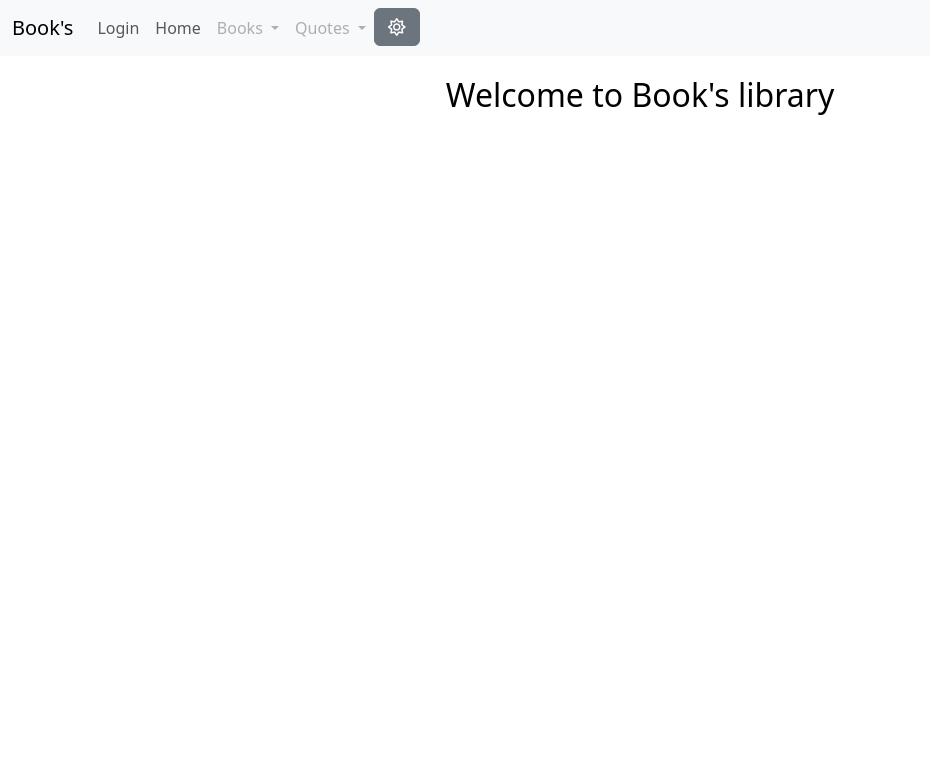
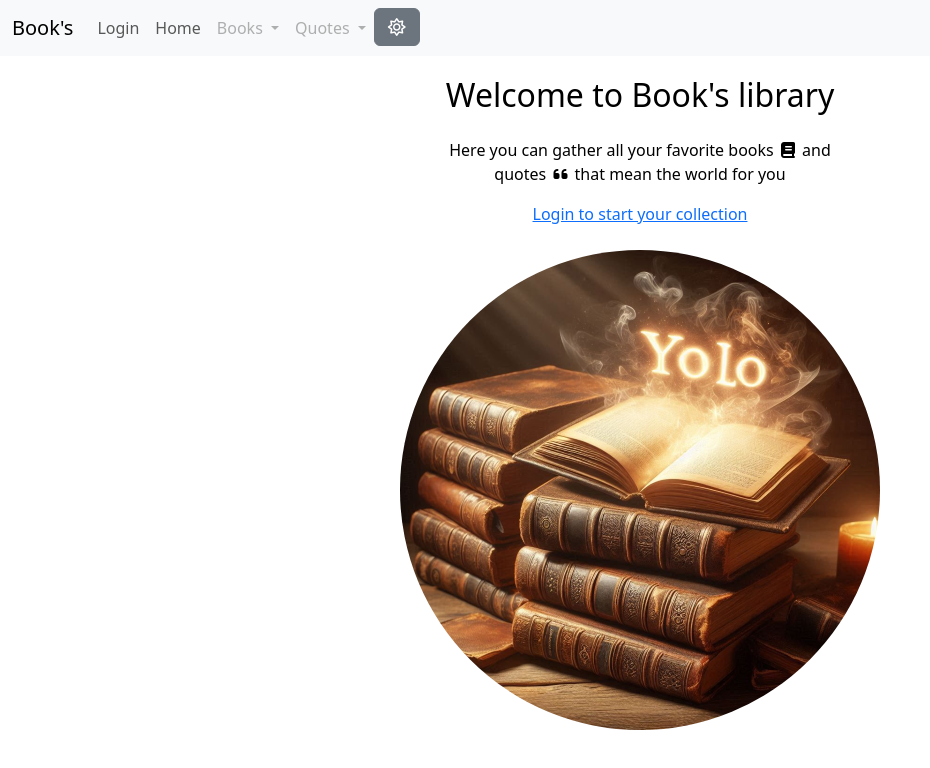
Before and after one commit to LolloGro/BookApp, an Angular app in the folder Frontend/BookFrontend/: page / in a window 1280 px wide. Shown: the top 768 px of the page, without its empty margins (0-930 px from the left). Built offline with nearby package versions, Linux system fonts and the light colour scheme.

Commit message:
Adjusted homepage by adding image and adding check if user is logged in to alter which text is displayed

```diff
--- a/Frontend/BookFrontend/src/app/pages/home/home.css
+++ b/Frontend/BookFrontend/src/app/pages/home/home.css
@@ -0,0 +1,13 @@
+.home{
+  display: flex;
+  flex-direction: column;
+  align-items: center;
+}
+
+.home-text{
+  max-width: 400px;
+  display: flex;
+  flex-direction: column;
+  justify-content: center;
+  align-items: center;
+}
--- a/Frontend/BookFrontend/src/app/pages/home/home.html
+++ b/Frontend/BookFrontend/src/app/pages/home/home.html
@@ -1 +1,18 @@
-<h2>Welcome to Book's library</h2>
+@if(isLoggedIn$ | async){
+  <div class="home">
+    <h2 class="mb-4">Welcome back to Book's library</h2>
+    <div class="home-text">
+      <p class="text-center">Here you can gather all your favorite books <span><i class="fa-solid fa-book"></i></span> and quotes <span><i class="fa-solid fa-quote-left"></i></span> that mean the world for you</p>
+    </div>
+    <img src="/images/yolo.bmp" class="img-fluid mt-4 mb-2 rounded-circle" alt="old books and a open book with the text yolo">
+  </div>
+}@else{
+  <div class="home">
+    <h2 class="mb-4">Welcome to Book's library</h2>
+    <div class="home-text">
+      <p class="text-center">Here you can gather all your favorite books <span><i class="fa-solid fa-book"></i></span> and quotes <span><i class="fa-solid fa-quote-left"></i></span> that mean the world for you</p>
+      <a class="link-opacity-100" [routerLink]="['/login']">Login to start your collection</a>
+    </div>
+    <img src="/images/yolo.bmp" class="img-fluid mt-4 mb-2 rounded-circle" alt="old books and a open book with the text yolo">
+  </div>
+}
--- a/Frontend/BookFrontend/src/app/pages/home/home.ts
+++ b/Frontend/BookFrontend/src/app/pages/home/home.ts
@@ -1,11 +1,18 @@
-import { Component } from '@angular/core';
+import { Component, inject } from '@angular/core';
+import {RouterLink} from '@angular/router';
+import {AsyncPipe} from '@angular/common';
+import {LoginService} from '../../services/login.service';
 
 @Component({
   selector: 'app-home',
-  imports: [],
+  imports: [
+    RouterLink,
+    AsyncPipe
+  ],
   templateUrl: './home.html',
   styleUrl: './home.css',
 })
 export class Home {
-
+private loginService = inject(LoginService);
+isLoggedIn$ = this.loginService.loggedIn$
 }
```
Also changed, not shown: Frontend/BookFrontend/public/images/yolo.bmp (added).
